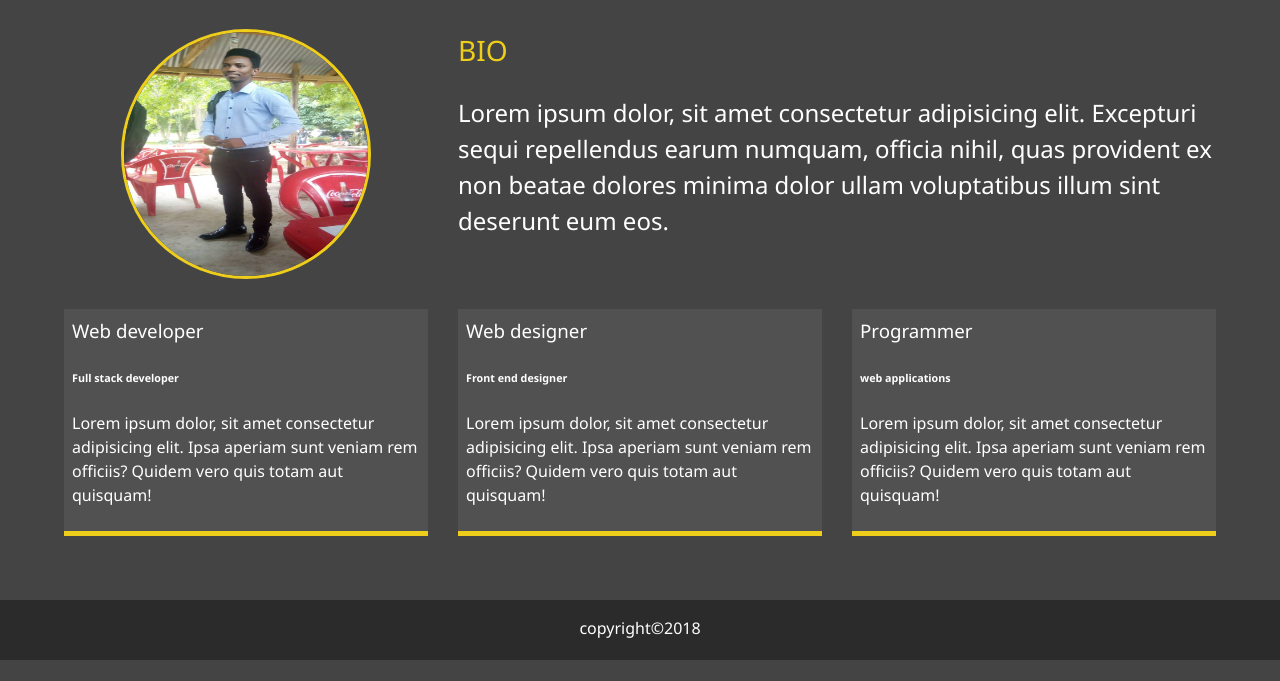
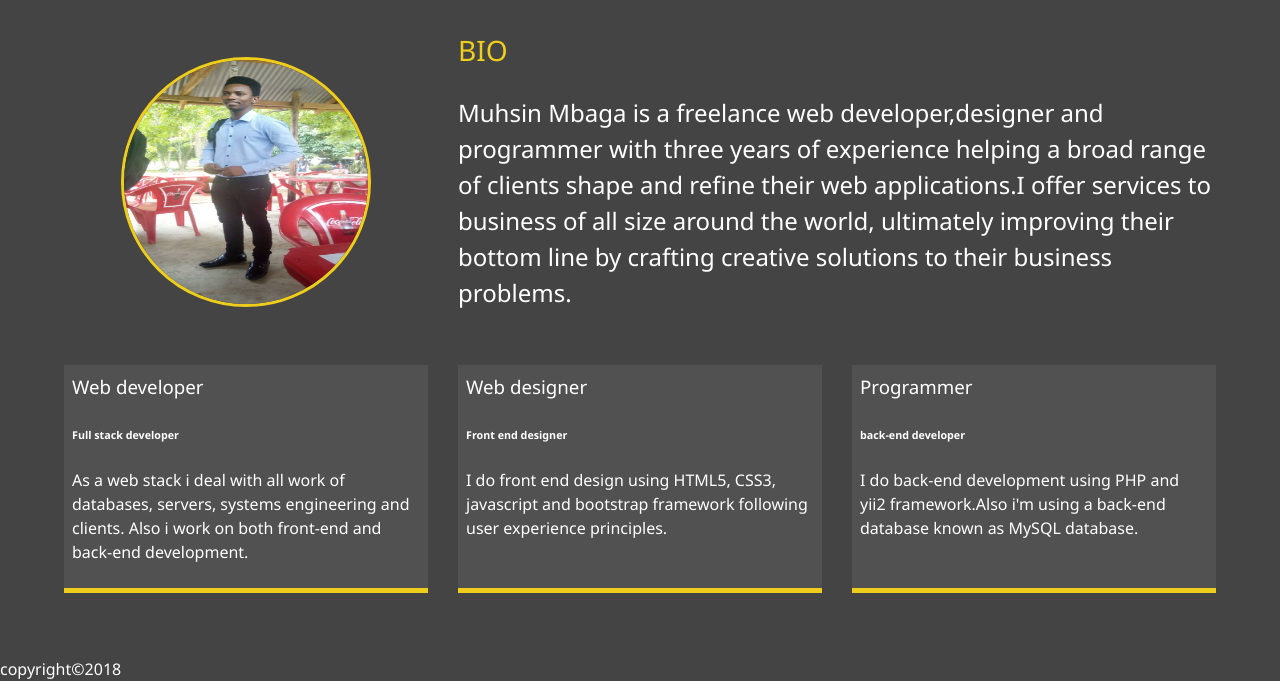
Before and after one commit to muhsinommy/My_portfolio, a website: page dist/about.html in a window 1280 px wide. Shown: the part 253-934 px from the top of the page. Before the commit the page ends 913 px from the top, so only its background shows below. Drawn offline with Linux system fonts and the light colour scheme.

Commit message:
last changes

```diff
--- a/dist/about.html
+++ b/dist/about.html
@@ -53,34 +53,41 @@
 
             <div class="bio ">
                 <h3 class="text-secondary">BIO</h3>
-                <p>Lorem ipsum dolor, sit amet consectetur adipisicing elit. Excepturi sequi repellendus earum numquam, officia
-                    nihil, quas provident ex non beatae dolores minima dolor ullam voluptatibus illum sint deserunt eum eos.</p>
+                <p>
+                    Muhsin Mbaga is a freelance web developer,designer and programmer with three years of experience helping a broad range of
+                    clients shape and refine their web applications.I offer services to business of all size around the world,
+                    ultimately improving their bottom line by crafting creative solutions to their business problems.
+                </p>
             </div>
 
             <div class="job job-1">
                 <h3>Web developer</h3>
                 <h6>Full stack developer</h6>
-                <p>Lorem ipsum dolor, sit amet consectetur adipisicing elit. Ipsa aperiam sunt veniam rem officiis? Quidem vero
-                    quis totam aut quisquam!</p>
+                <p>As a web stack i deal with all work of databases, servers, systems engineering and clients. Also i work on
+                    both front-end and back-end development.
+                </p>
             </div>
 
-            <div class="job job-2">
+            <div class=" job job-2 ">
                 <h3>Web designer</h3>
                 <h6>Front end designer</h6>
-                <p>Lorem ipsum dolor, sit amet consectetur adipisicing elit. Ipsa aperiam sunt veniam rem officiis? Quidem vero
-                    quis totam aut quisquam!</p>
+                <p>I do front end design using HTML5, CSS3, javascript and bootstrap framework following user experience principles.
+
+                </p>
             </div>
 
-            <div class="job job-3">
+            <div class="job job-3 ">
                 <h3>Programmer</h3>
-                <h6>web applications</h6>
-                <p>Lorem ipsum dolor, sit amet consectetur adipisicing elit. Ipsa aperiam sunt veniam rem officiis? Quidem vero
-                    quis totam aut quisquam!</p>
+                <h6>back-end developer</h6>
+                <p>I do back-end development using PHP and yii2 framework.Also i'm using a back-end database known as MySQL
+                    database.
+
+                </p>
             </div>
         </div>
     </main>
 
-    <footer id="main-footer">
+    <footer id="main-footer ">
         copyright&copy;2018
     </footer>
     <script src=" js/main.js "></script>
```
Also changed, not shown: dist/index.html (+4 -4 lines).
